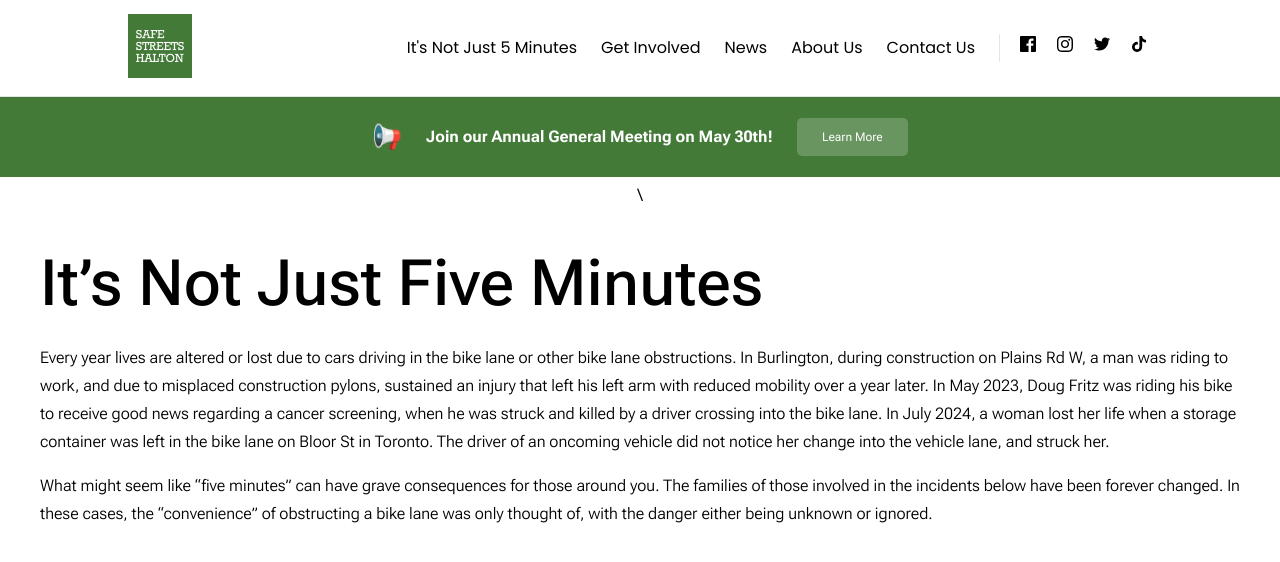
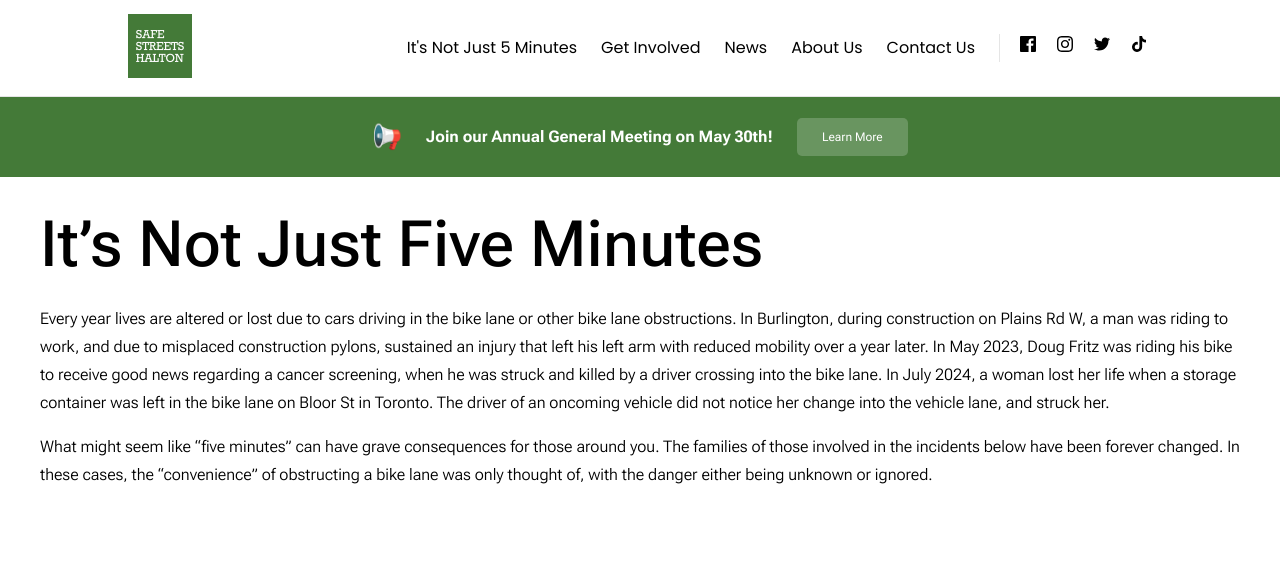
Before and after one commit to Safe-Streets-Halton/safe-streets-halton.github.io, a Jekyll site: the page built from campaigns/not-five-minutes.md, in a window 1280 px wide. Shown: the top 562 px of the page. Built offline with Jekyll 4.4.1, drawn with Linux system fonts in a browser that asks for light colours.

Commit message:
Fix layout

```diff
--- a/_layouts/default-readable-width.html
+++ b/_layouts/default-readable-width.html
@@ -2,7 +2,7 @@
 layout: default
 ---
 
-<div class="page-layout-column">\
+<div class="page-layout-column">
     <section class="section-content">
         {{content}}
     </section>
```
